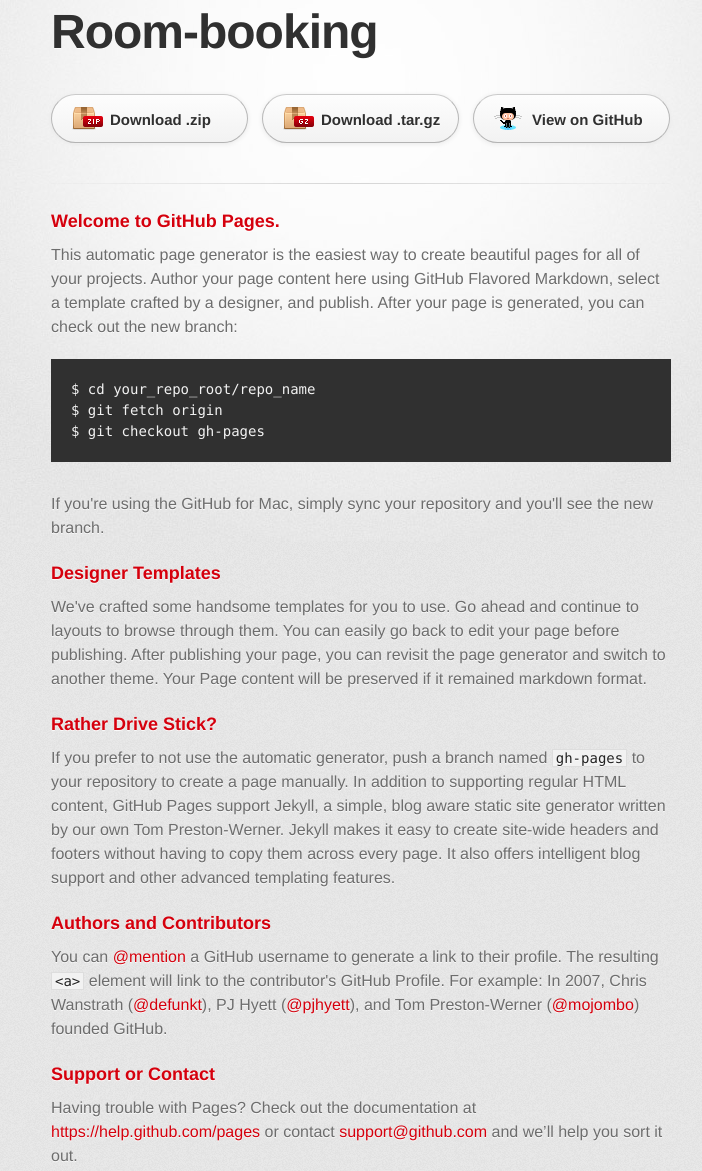
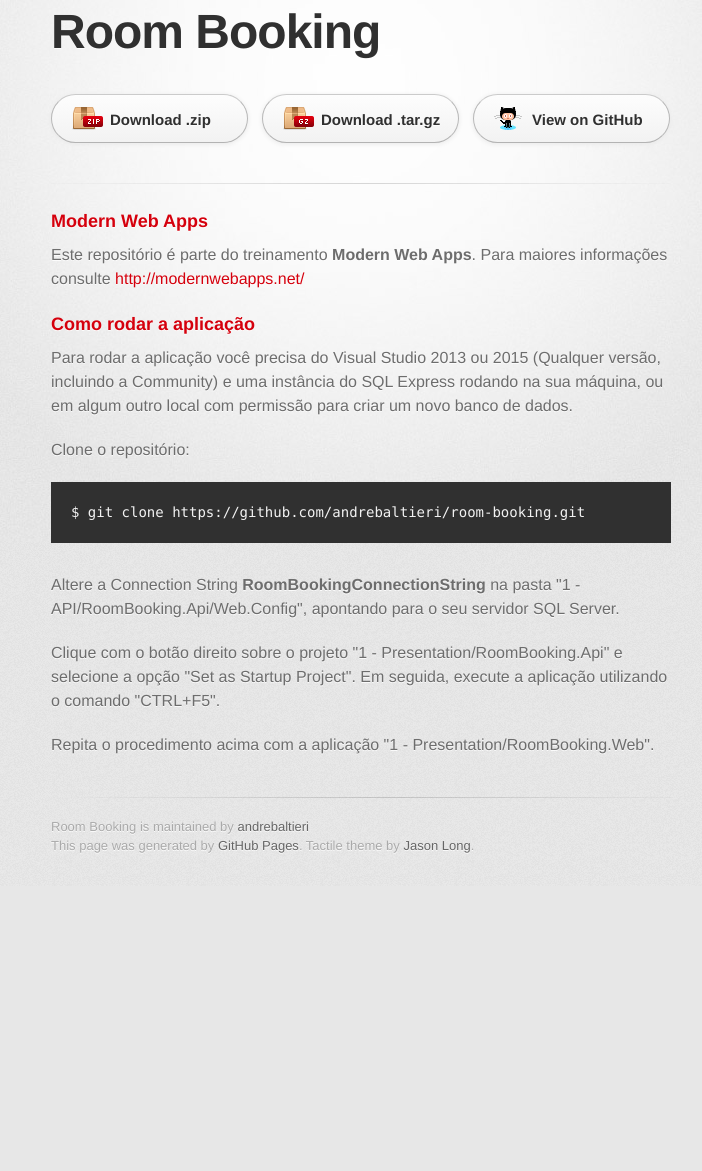
Before and after one commit to andrebaltieri/room-booking, a plain HTML site: page index.html in a window 1280 px wide. Shown: the part 32-1203 px from the top of the page, without its empty margins (279-981 px from the left). After the commit the page ends 918 px from the top, so only its background shows below. Drawn offline with Linux system fonts and the light colour scheme; a web font is replaced by a local one.

```diff
--- a/index.html
+++ b/index.html
@@ -10,7 +10,7 @@
     <!--[if lt IE 9]>
     <script src="//html5shiv.googlecode.com/svn/trunk/html5.js"></script>
     <![endif]-->
-    <title>Room-booking by andrebaltieri</title>
+    <title>Room Booking by andrebaltieri</title>
   </head>
 
   <body>
@@ -18,7 +18,7 @@
       <div class="inner">
 
         <header>
-          <h1>Room-booking</h1>
+          <h1>Room Booking</h1>
           <h2></h2>
         </header>
 
@@ -32,40 +32,29 @@
 
         <section id="main_content">
           <h3>
-<a id="welcome-to-github-pages" class="anchor" href="#welcome-to-github-pages" aria-hidden="true"><span class="octicon octicon-link"></span></a>Welcome to GitHub Pages.</h3>
+<a id="modern-web-apps" class="anchor" href="#modern-web-apps" aria-hidden="true"><span class="octicon octicon-link"></span></a>Modern Web Apps</h3>
 
-<p>This automatic page generator is the easiest way to create beautiful pages for all of your projects. Author your page content here using GitHub Flavored Markdown, select a template crafted by a designer, and publish. After your page is generated, you can check out the new branch:</p>
+<p>Este repositório é parte do treinamento <strong>Modern Web Apps</strong>. Para maiores informações consulte <a href="http://modernwebapps.net/">http://modernwebapps.net/</a></p>
 
-<pre><code>$ cd your_repo_root/repo_name
-$ git fetch origin
-$ git checkout gh-pages
+<h3>
+<a id="como-rodar-a-aplicação" class="anchor" href="#como-rodar-a-aplica%C3%A7%C3%A3o" aria-hidden="true"><span class="octicon octicon-link"></span></a>Como rodar a aplicação</h3>
+
+<p>Para rodar a aplicação você precisa do Visual Studio 2013 ou 2015 (Qualquer versão, incluindo a Community) e uma instância do SQL Express rodando na sua máquina, ou em algum outro local com permissão para criar um novo banco de dados.</p>
+
+<p>Clone o repositório:</p>
+
+<pre><code>$ git clone https://github.com/andrebaltieri/room-booking.git
 </code></pre>
 
-<p>If you're using the GitHub for Mac, simply sync your repository and you'll see the new branch.</p>
+<p>Altere a Connection String <strong>RoomBookingConnectionString</strong> na pasta "1 - API/RoomBooking.Api/Web.Config", apontando para o seu servidor SQL Server.</p>
 
-<h3>
-<a id="designer-templates" class="anchor" href="#designer-templates" aria-hidden="true"><span class="octicon octicon-link"></span></a>Designer Templates</h3>
+<p>Clique com o botão direito sobre o projeto "1 - Presentation/RoomBooking.Api" e selecione a opção "Set as Startup Project". Em seguida, execute a aplicação utilizando o comando "CTRL+F5".</p>
 
-<p>We've crafted some handsome templates for you to use. Go ahead and continue to layouts to browse through them. You can easily go back to edit your page before publishing. After publishing your page, you can revisit the page generator and switch to another theme. Your Page content will be preserved if it remained markdown format.</p>
-
-<h3>
-<a id="rather-drive-stick" class="anchor" href="#rather-drive-stick" aria-hidden="true"><span class="octicon octicon-link"></span></a>Rather Drive Stick?</h3>
-
-<p>If you prefer to not use the automatic generator, push a branch named <code>gh-pages</code> to your repository to create a page manually. In addition to supporting regular HTML content, GitHub Pages support Jekyll, a simple, blog aware static site generator written by our own Tom Preston-Werner. Jekyll makes it easy to create site-wide headers and footers without having to copy them across every page. It also offers intelligent blog support and other advanced templating features.</p>
-
-<h3>
-<a id="authors-and-contributors" class="anchor" href="#authors-and-contributors" aria-hidden="true"><span class="octicon octicon-link"></span></a>Authors and Contributors</h3>
-
-<p>You can <a href="https://github.com/blog/821" class="user-mention">@mention</a> a GitHub username to generate a link to their profile. The resulting <code>&lt;a&gt;</code> element will link to the contributor's GitHub Profile. For example: In 2007, Chris Wanstrath (<a href="https://github.com/defunkt" class="user-mention">@defunkt</a>), PJ Hyett (<a href="https://github.com/pjhyett" class="user-mention">@pjhyett</a>), and Tom Preston-Werner (<a href="https://github.com/mojombo" class="user-mention">@mojombo</a>) founded GitHub.</p>
-
-<h3>
-<a id="support-or-contact" class="anchor" href="#support-or-contact" aria-hidden="true"><span class="octicon octicon-link"></span></a>Support or Contact</h3>
-
-<p>Having trouble with Pages? Check out the documentation at <a href="https://help.github.com/pages">https://help.github.com/pages</a> or contact <a href="mailto:support@github.com">support@github.com</a> and we’ll help you sort it out.</p>
+<p>Repita o procedimento acima com a aplicação "1 - Presentation/RoomBooking.Web".</p>
         </section>
 
         <footer>
-          Room-booking is maintained by <a href="https://github.com/andrebaltieri">andrebaltieri</a><br>
+          Room Booking is maintained by <a href="https://github.com/andrebaltieri">andrebaltieri</a><br>
           This page was generated by <a href="https://pages.github.com">GitHub Pages</a>. Tactile theme by <a href="https://twitter.com/jasonlong">Jason Long</a>.
         </footer>
 
```
Also changed, not shown: params.json (+1 -1 lines).
